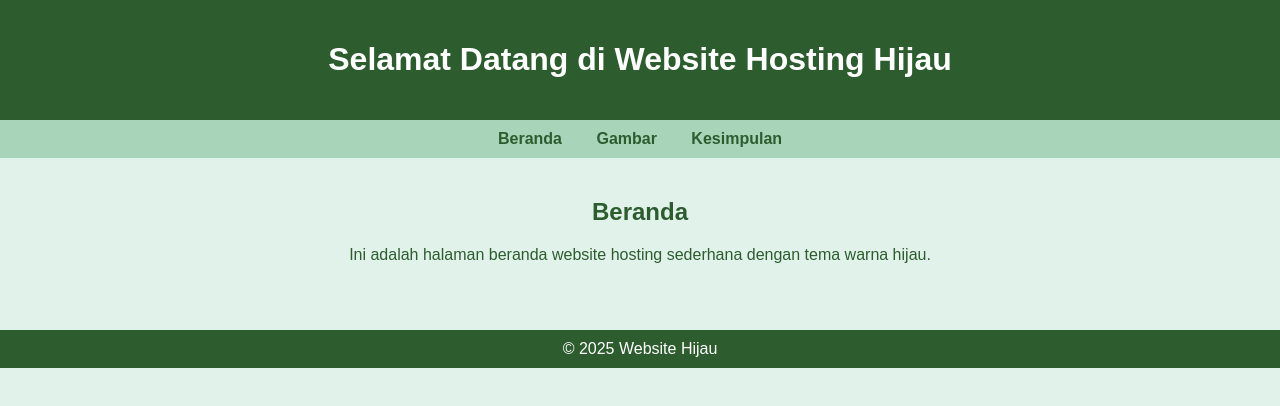
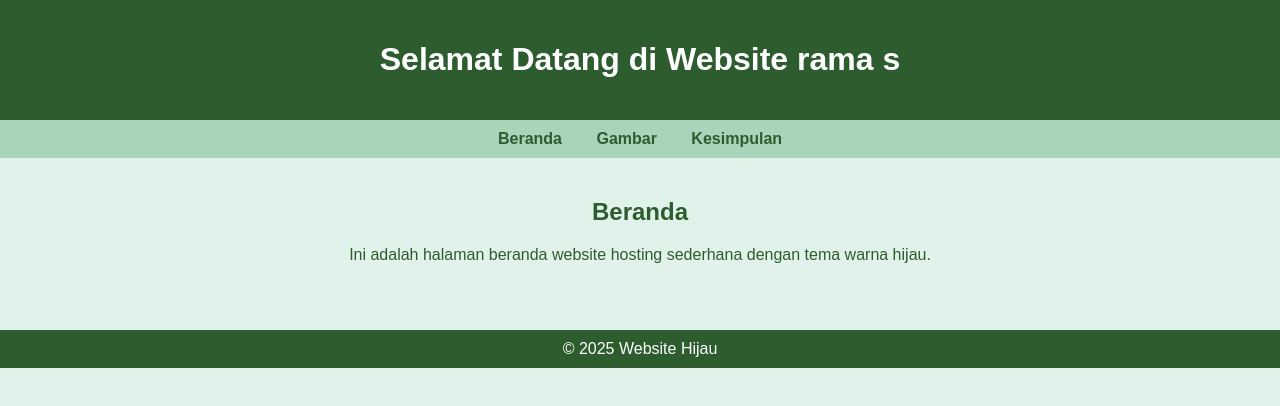
Before and after one commit to ramapra41-pixel/belajar-hosting, a plain HTML site: page index.html in a window 1280 px wide. Drawn offline with Linux system fonts and the light colour scheme.

Commit message:
Update index.html

```diff
--- a/index.html
+++ b/index.html
@@ -7,7 +7,7 @@
 </head>
 <body>
     <header>
-        <h1>Selamat Datang di Website Hosting Hijau</h1>
+        <h1>Selamat Datang di Website rama s </h1>
     </header>
     <nav>
         <a href="index.html">Beranda</a>
```
